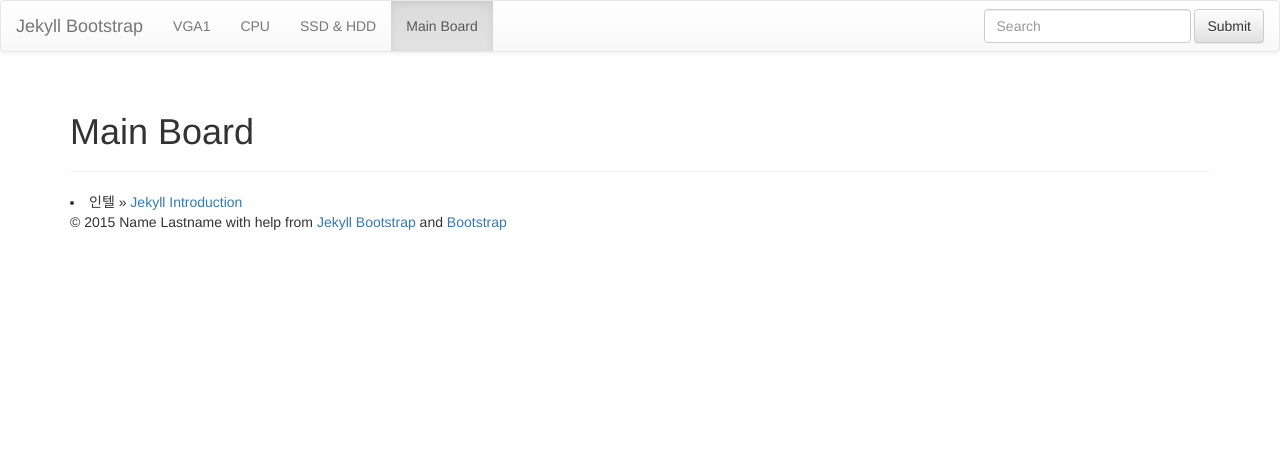
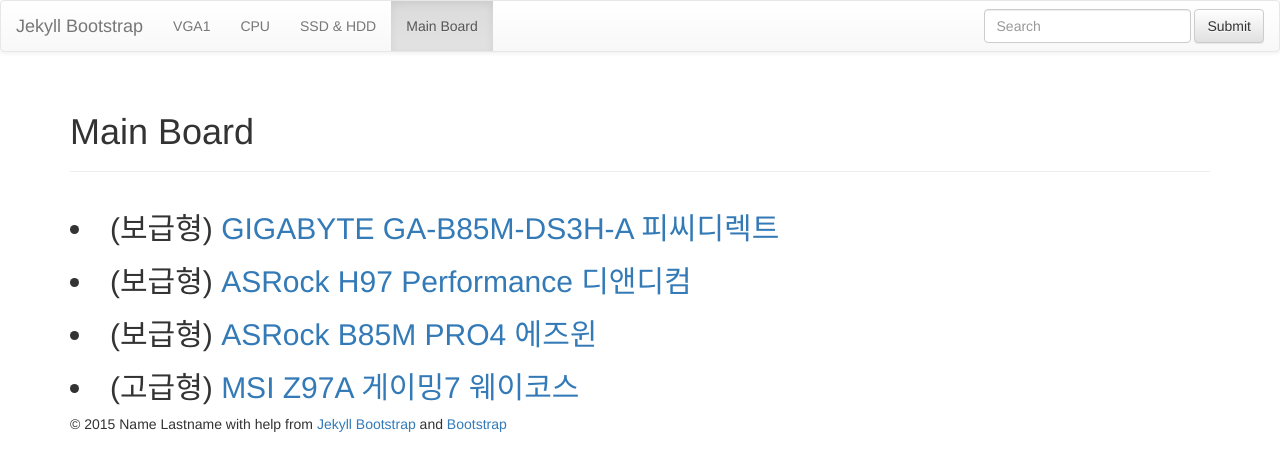
Before and after one commit to kutchoiwjun92/kutchoiwjun92.github.com, a Jekyll site: the page built from tags.html, in a window 1280 px wide. Shown: the top 471 px of the page. Built offline with Jekyll 4.4.1, drawn with Linux system fonts in a browser that asks for light colours; nearby versions of some CDN libraries; library files that are not in the unit come from our copies.

Commit message:
Update tags.html

```diff
--- a/tags.html
+++ b/tags.html
@@ -5,4 +5,10 @@
 group: navigation
 ---
 
-<li><span> 인텔 </span> &raquo; <a href="/lessons/2011/12/29/jekyll-introduction">Jekyll Introduction</a></li>
+<h2><li><span> (보급형) </span> <a href="/lessons/2011/12/29/jekyll-introduction">GIGABYTE GA-B85M-DS3H-A 피씨디렉트</a></li></h2>
+
+<h2><li><span> (보급형) </span> <a href="/lessons/2011/12/29/jekyll-introduction">ASRock H97 Performance 디앤디컴</a></li></h2>
+
+<h2><li><span> (보급형) </span> <a href="/lessons/2011/12/29/jekyll-introduction">ASRock B85M PRO4 에즈윈</a></li></h2>
+
+<h2><li><span> (고급형) </span> <a href="/lessons/2011/12/29/jekyll-introduction">MSI Z97A 게이밍7 웨이코스</a></li></h2>
```
